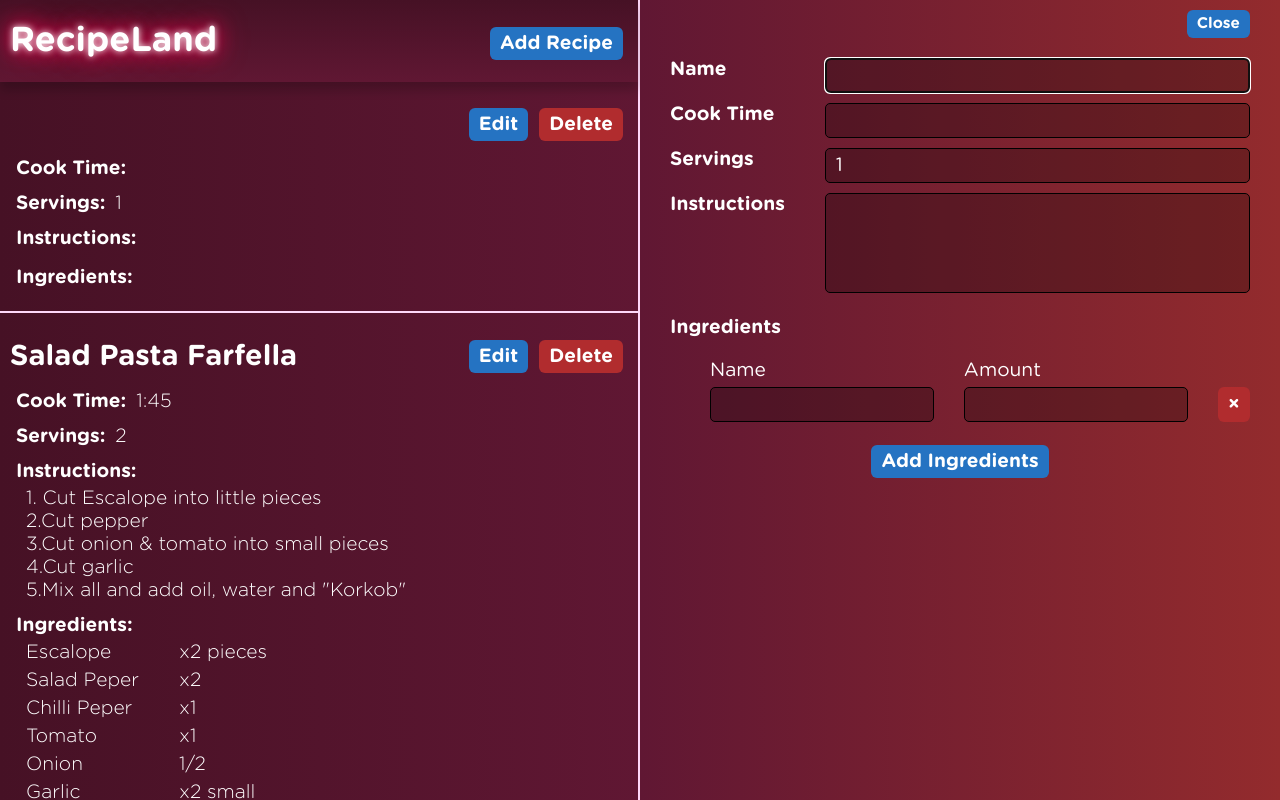
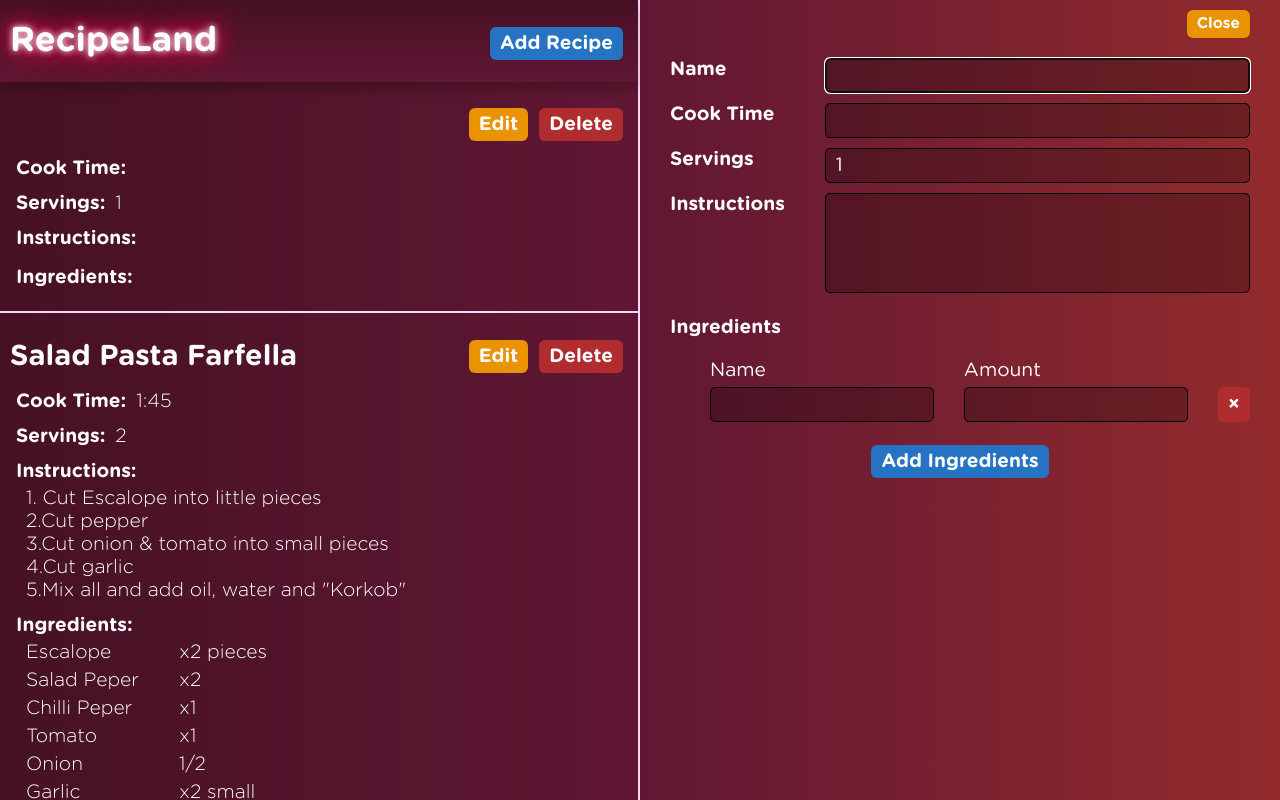
Before and after one commit to ysYassine/recipeland, a React (Vite) app: page / in a window 1280 px wide. Both pictures are taken after a click on the button "Add Recipe". Shown: the top 800 px of the page. Built offline with nearby package versions, Linux system fonts and the light colour scheme.

Commit message:
Ui update

```diff
--- a/src/components/RecipeEdit.jsx
+++ b/src/components/RecipeEdit.jsx
@@ -37,15 +37,13 @@ export default function RecipeEdit({ recipe }) {
 
   return (
     <div className="recipe-edit">
-      <div style={{ textAlign: "right" }}>
       <button
         className="btn btn--primary"
-          style={{ fontSize: ".8em" }}
+        style={{ fontSize: ".8em", marginLeft: "auto" }}
         onClick={() => handleRecipeSelect()}
       >
         Close
       </button>
-      </div>
       <div className="recipe-edit__details-grid">
         <label className="recipe-edit__label" htmlFor="name">
           Name
@@ -112,11 +110,13 @@ export default function RecipeEdit({ recipe }) {
         ))}
       </div>
       <br />
-      <div style={{ textAlign: "center" }}>
-        <button className="btn btn--primary" onClick={handleIngredientAdd}>
+      <button
+        className="btn btn--positive"
+        onClick={handleIngredientAdd}
+        style={{ margin: "auto" }}
+      >
         Add Ingredients
       </button>
     </div>
-    </div>
   );
 }
--- a/src/components/RecipeList.jsx
+++ b/src/components/RecipeList.jsx
@@ -9,7 +9,7 @@ export default function RecipeList({ recipes }) {
       <div className="header__container">
         <h1>RecipeLand</h1>
         <button
-          className="btn btn--primary mt-1 mr-1"
+          className="btn btn--positive mt-1 mr-1"
           onClick={handleRecipeAdd}
         >
           Add Recipe
--- a/src/css/app.css
+++ b/src/css/app.css
@@ -40,20 +40,30 @@ body {
   font-weight: bold;
   padding: 5px 10px;
   font-size: inherit;
+  display: flex;
+  align-items: center;
+  justify-content: center;
+  transition: background-color 0.3s ease-in-out;
 }
 
 .btn--primary {
-  background-color: #2573c2;
-  transition: background-color 0.3s ease-in-out;
+  background-color: #e99300;
 }
 
 .btn--primary:hover {
+  background-color: #fbb540;
+}
+
+.btn--positive {
+  background-color: #2573c2;
+}
+
+.btn--positive:hover {
   background-color: #2f8cbb;
 }
 
 .btn--danger {
   background-color: #b12c2e;
-  transition: background-color 0.3s ease-in-out;
 }
 
 .btn--danger:hover {
```
Also changed, not shown: public/favicon.png. Lines whose indentation alone changed are shown as unchanged.
